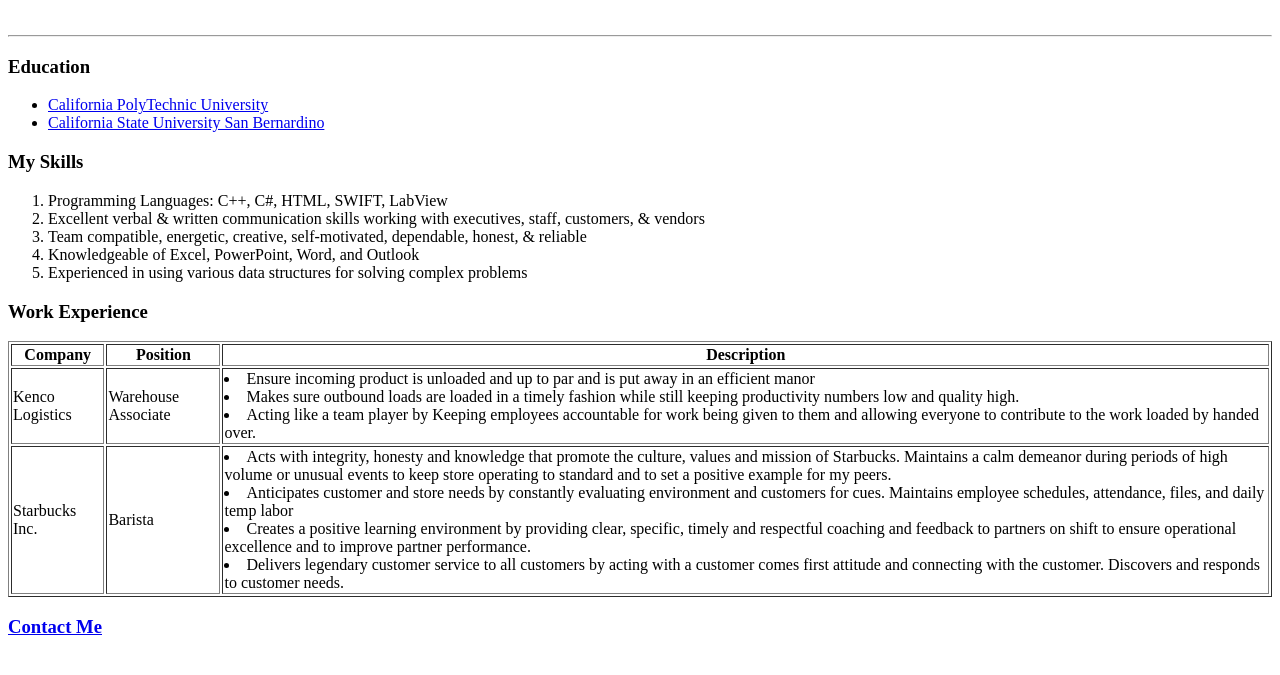
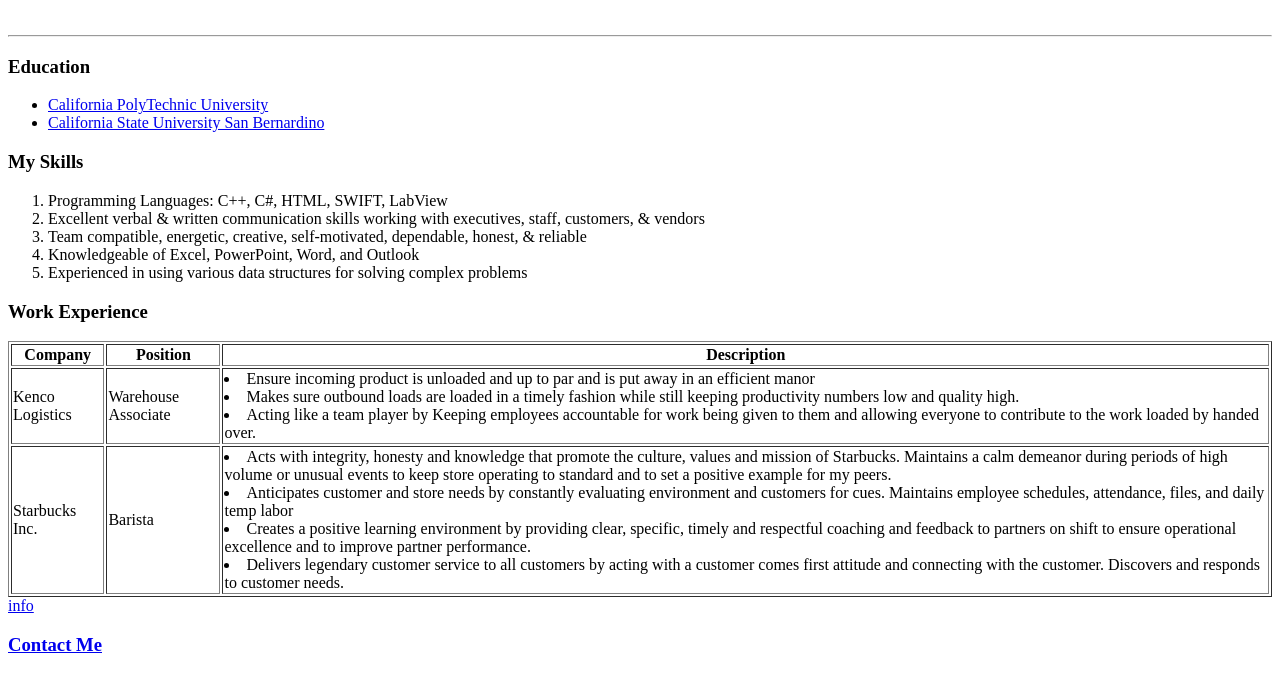
Before and after one commit to andrewmdeoca/cv, a plain HTML site: page index.html in a window 1280 px wide. Shown: the part 199-874 px from the top of the page. Drawn offline with Linux system fonts and the light colour scheme.

Commit message:
Update index.html

```diff
--- a/index.html
+++ b/index.html
@@ -58,6 +58,7 @@
         </tr>
       </tbody>
     </table>
+    <a href="info.html">info</a>
     <h3> <a href="contact.html">Contact Me</a>
   </body>
 </html>
```
